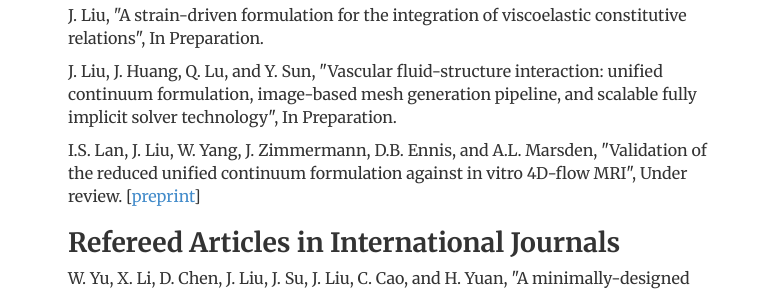
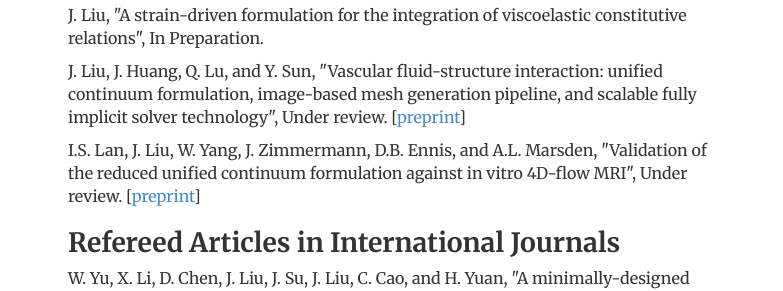
Before and after one commit to ju-liu/ju-liu.github.io, a Jekyll site: the page built from publications/index.html, in a window 1280 px wide and 900 px high. Shown: the part 201-492 px from the top of the window, without its empty margins (248-1031 px from the left). Built offline with Jekyll 4.4.1, drawn with Linux system fonts in a browser that asks for light colours; nearby versions of some CDN libraries; library files that are not in the unit come from our copies; comment, search, counter and statistics services are not loaded.

Commit message:
Update index.html

```diff
--- a/publications/index.html
+++ b/publications/index.html
@@ -14,7 +14,7 @@ description: Current Publications for Dr. Ju Liu
 
   <p>J. Liu, "A strain-driven formulation for the integration of viscoelastic constitutive relations", In Preparation.</p>
 
-  <p>J. Liu, J. Huang, Q. Lu, and Y. Sun, "Vascular fluid-structure interaction: unified continuum formulation, image-based mesh generation pipeline, and scalable fully implicit solver technology", In Preparation.</p>
+  <p>J. Liu, J. Huang, Q. Lu, and Y. Sun, "Vascular fluid-structure interaction: unified continuum formulation, image-based mesh generation pipeline, and scalable fully implicit solver technology", Under review. [<a href="https://arxiv.org/pdf/2206.06996.pdf">preprint</a>]</p>
 
   <p>I.S. Lan, J. Liu, W. Yang, J. Zimmermann, D.B. Ennis, and A.L. Marsden,
   "Validation of the reduced unified continuum formulation against in vitro
```
